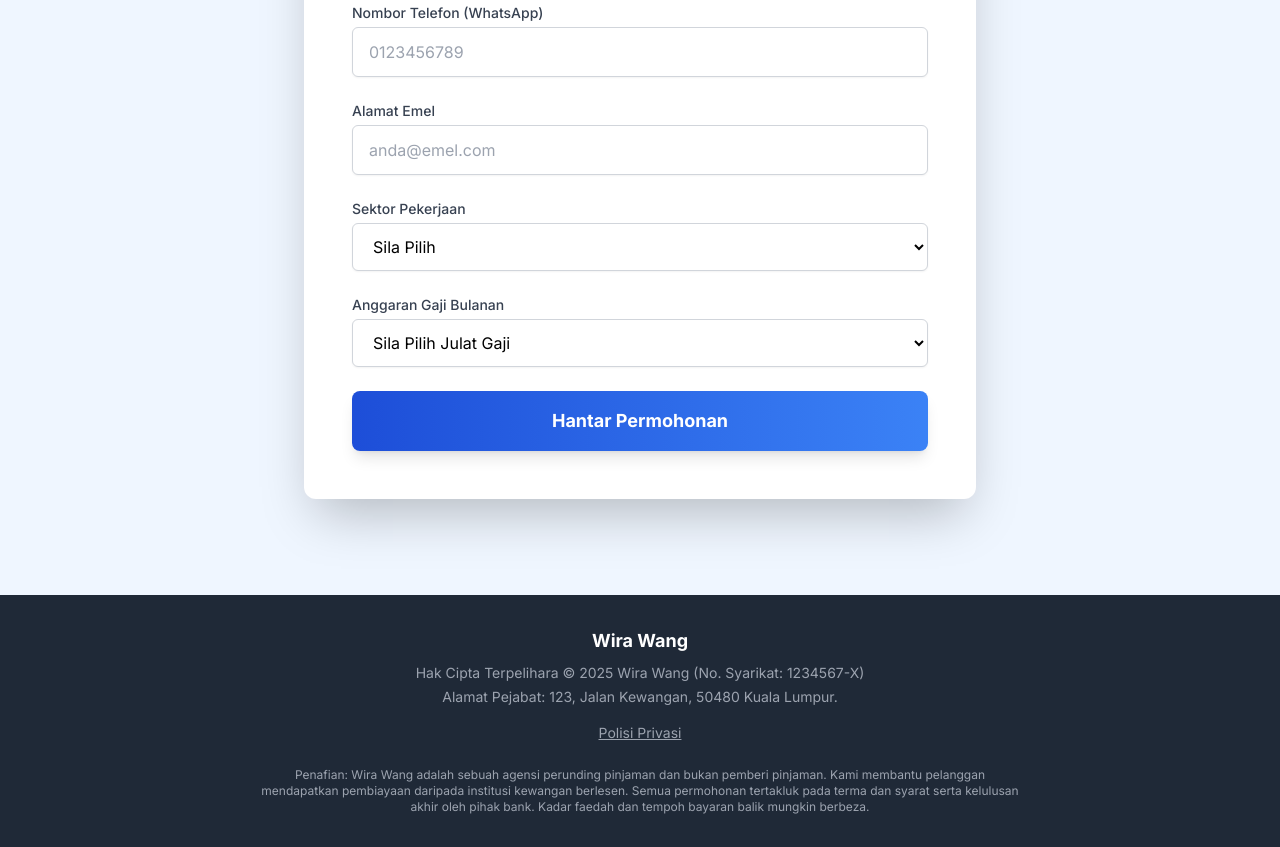
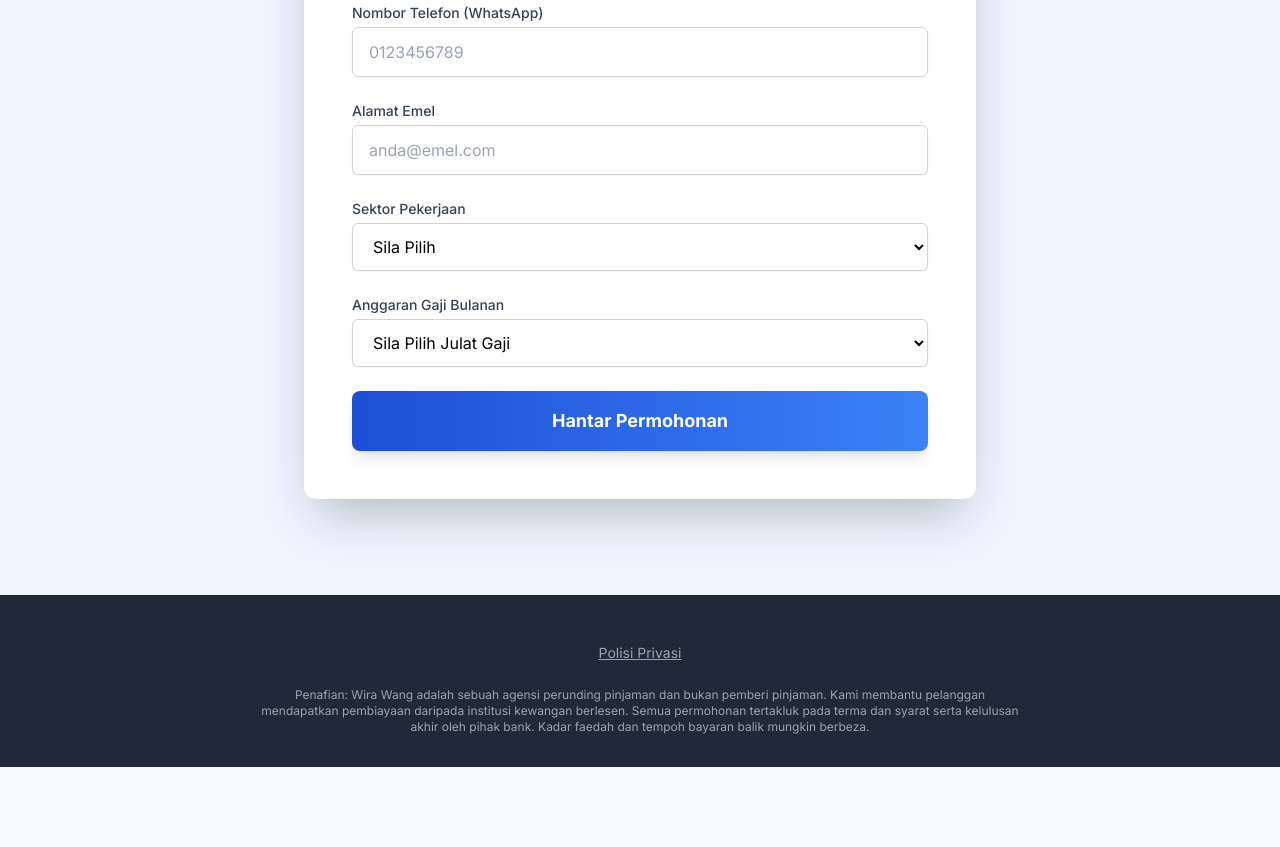
Before and after one commit to jijo-jiji/jijo-jiji.github.io, a plain HTML site: page index.html in a window 1280 px wide. Shown: the part 3179-4026 px from the top of the page. After the commit the page ends 3946 px from the top, so only its background shows below. Drawn offline with nearby package versions, Linux system fonts and the light colour scheme.

Commit message:
Update index.html

```diff
--- a/index.html
+++ b/index.html
@@ -240,9 +240,7 @@
     <!-- Footer -->
     <footer class="bg-gray-800 text-white">
         <div class="container mx-auto px-6 py-8 text-center text-gray-400 text-sm">
-            <p class="font-bold text-lg text-white mb-2">Wira Wang</p>
-            <p>Hak Cipta Terpelihara &copy; 2025 Wira Wang (No. Syarikat: 1234567-X)</p>
-            <p class="mt-1">Alamat Pejabat: 123, Jalan Kewangan, 50480 Kuala Lumpur.</p>
+
             <p class="mt-4"><a href="#" class="underline hover:text-white">Polisi Privasi</a></p>
             <p class="mt-6 text-xs max-w-3xl mx-auto">
                 Penafian: Wira Wang adalah sebuah agensi perunding pinjaman dan bukan pemberi pinjaman. Kami membantu pelanggan mendapatkan pembiayaan daripada institusi kewangan berlesen. Semua permohonan tertakluk pada terma dan syarat serta kelulusan akhir oleh pihak bank. Kadar faedah dan tempoh bayaran balik mungkin berbeza.
```
